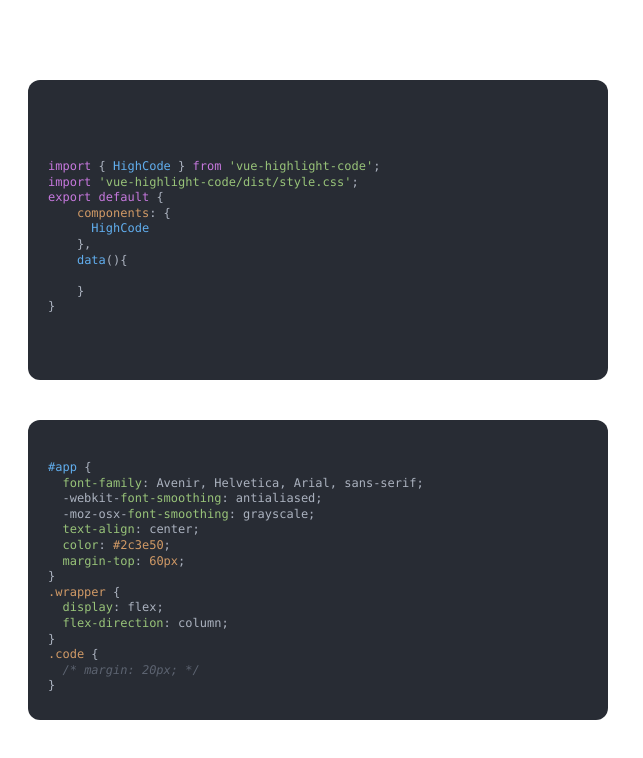
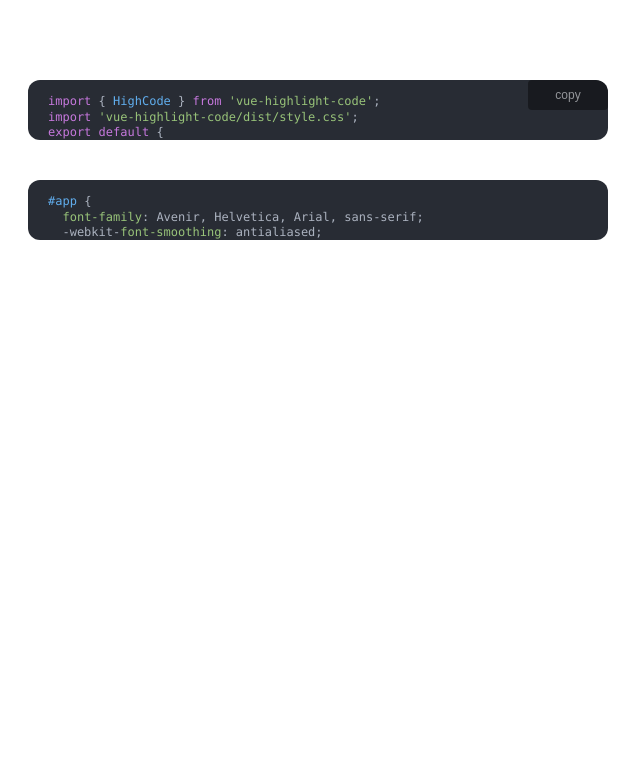
Before and after one commit to F-one-1/vue-highlight-code, a Vue app: page / in a window 1280 px wide. Shown: the top 758 px of the page, without its empty margins (0-643 px from the left). Built offline with nearby package versions, Linux system fonts and the light colour scheme.

Commit message:
fixed the copy button not being in the top right. Somehow scoped css is no longer working, so I disabled it.

```diff
--- a/package.json
+++ b/package.json
@@ -25,10 +25,10 @@
     "vue": "^3.2.25"
   },
   "devDependencies": {
-    "@vitejs/plugin-vue": "^2.3.3",
+    "@vitejs/plugin-vue": "^4.0.0",
     "sass": "^1.26.5",
     "sass-loader": "^8.0.2",
-    "vite": "^2.9.9",
+    "vite": "^4.1.1",
     "vue-highlight-code": "^0.1.14"
   },
   "repository": {
--- a/src/App.vue
+++ b/src/App.vue
@@ -36,7 +36,7 @@ const vue = 'vue'
 const dark = 'dark'
 const borderRadius = '10px'
 const fontSize = '12px'
-const height = '300px'
+const height = '60px'
 const width = '580px'
 const H = ref(null)
 onMounted(() => {
@@ -58,7 +58,7 @@ const boolfalse = false
       :theme="dark"
       :fontSize="fontSize"
       :nameShow="false"
-      :copy="false"
+      :copy="true"
       :height="height"
       :width="width"
       :textEditor="true"
--- a/src/components/CopyCode.vue
+++ b/src/components/CopyCode.vue
@@ -58,7 +58,7 @@ const getContent = () => {
   </div>
 </template>
 
-<style lang="scss" scoped>
+<style lang="scss">
 .cb {
   // display: flex;
   position: absolute;
@@ -68,6 +68,7 @@ const getContent = () => {
   height: 30px;
   width: 80px;
   // float: right;
+  top: 0px;
   right: 0px;
   // justify-content: flex-end;
   &:hover &_tooltip {
--- a/src/components/HighCode.vue
+++ b/src/components/HighCode.vue
@@ -1,7 +1,7 @@
 <script setup>
 import hljs from 'highlight.js'
 import CopyCode from './CopyCode.vue'
-import { computed, nextTick, onMounted, onUpdated, ref, watch } from 'vue'
+import { computed, nextTick, onMounted, ref, watch } from 'vue'
 import TypeShow from './TypeShow.vue'
 const props = defineProps({
   copy: {
@@ -183,8 +183,8 @@ defineExpose({
     }"
   >
     <div class="code_header">
-      <TypeShow v-if="nameShow" :TL="langName"></TypeShow>
-      <CopyCode v-if="copy" :codeValue="modelValue"></CopyCode>
+      <TypeShow v-if="nameShow" :TL="langName"/>
+      <CopyCode v-if="copy" :codeValue="modelValue"/>
     </div>
     <!-- <div class="code_area">
       <div>1</div>
--- a/src/components/TypeShow.vue
+++ b/src/components/TypeShow.vue
@@ -13,7 +13,7 @@ const props = defineProps({
   </div>
 </template>
 
-<style lang="scss" scoped>
+<style lang="scss">
 .TL {
   display: flex;
   align-items: center;
```
Also changed, not shown: 1 other file (tests, documents, lock files or other folders).
